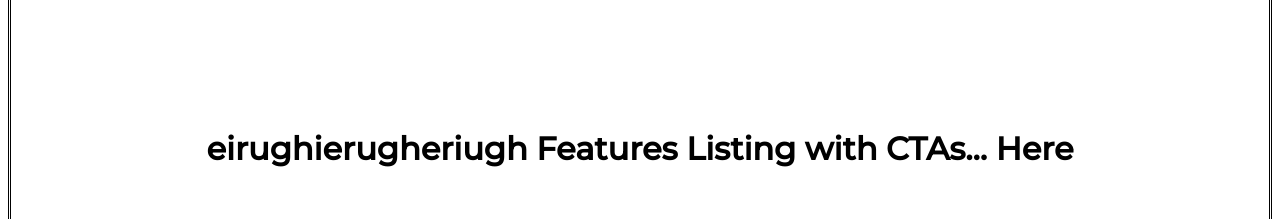
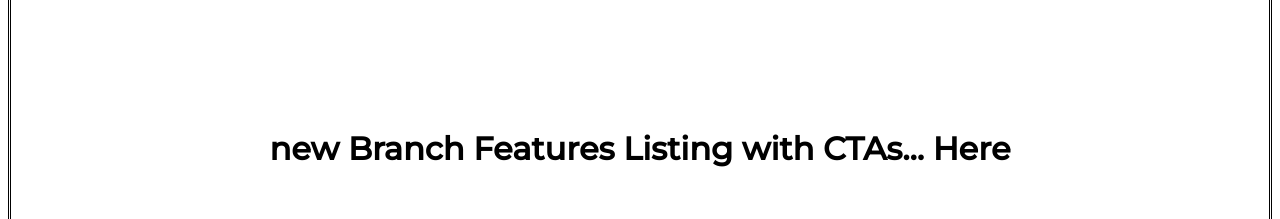
Before and after one commit to mechaadi/OnlineLawyerSuite, a Next.js app: page / in a window 1280 px wide. Shown: the part 1060-1279 px from the top of the page. Built offline with nearby package versions, Linux system fonts and the light colour scheme.

Commit message:
branch add test

```diff
--- a/pages/About.js
+++ b/pages/About.js
@@ -14,7 +14,7 @@ function About() {
                 <h1>Jumbotron Here</h1>
             </div>
             <div className={app.section}>
-                <h1> eirughierugheriugh Features Listing with CTAs... Here</h1>
+                <h1> new Branch Features Listing with CTAs... Here</h1>
             </div>
             <div className={''}>
                 <LeftRight />
```
